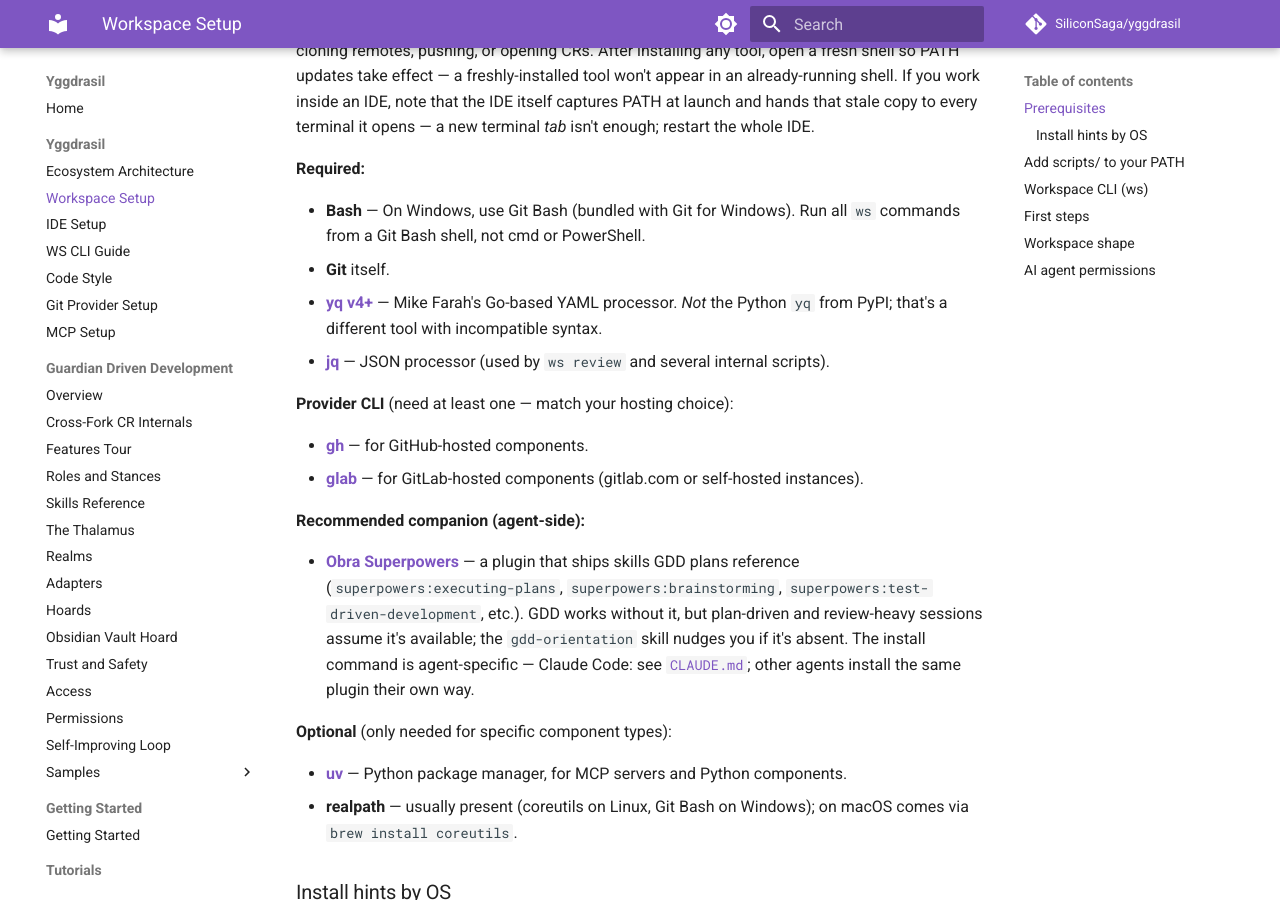
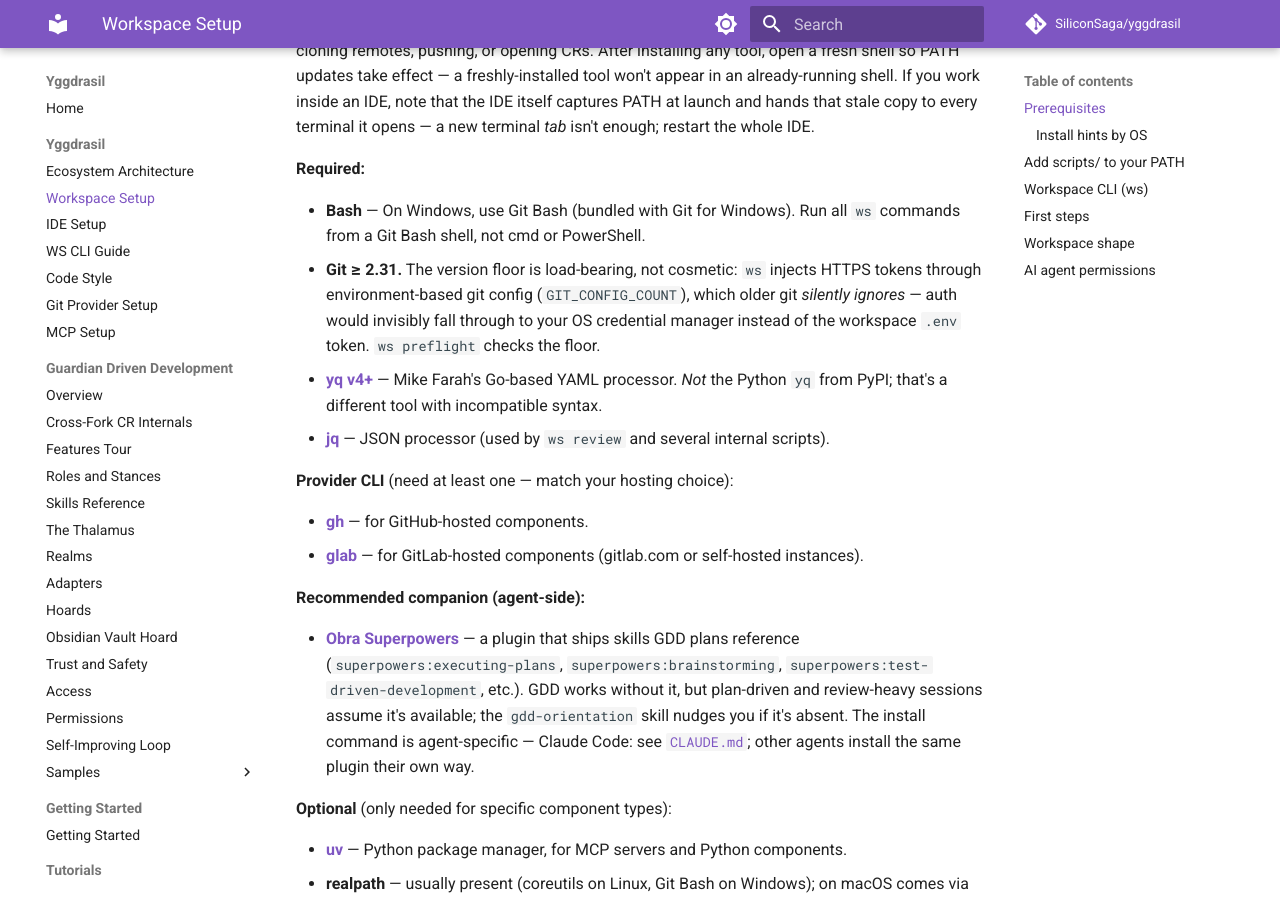
Before and after one commit to SiliconSaga/yggdrasil, an MkDocs documentation site: the page built from docs/workspace-setup.md, in a window 1280 px wide and 900 px high, scrolled down 545 px. Built offline with MkDocs 1.6.1 and Material for MkDocs 9.7.7, drawn with Linux system fonts in a browser that asks for light colours; comment, search, counter and statistics services are not loaded.

Commit message:
feat(preflight): enforce the git 2.31 token-injection floor
The GA clone-fork live e2e on a git 2.28 host caught a silent posture break: the token-injected HTTPS auth path rides GIT_CONFIG_COUNT/GIT_CONFIG_KEY_n environment entries, which git only honors from 2.31 — below that the injection is a no-op and auth invisibly falls through to whatever the OS credential manager holds (masked wherever GCM happens to hold a valid credential; surfaced by a stale GitLab one). This overturns the earlier no-version-floor disposition, which considered only GIT_CONFIG_GLOBAL.

`ws preflight` now version-checks git ≥ 2.31 with the same snippet mechanism as the yq v4 check (TDD'd via a PATH-stubbed git); workspace-setup names the floor as load-bearing, and the CHANGELOG's token-injection entry carries the requirement so the "never falls through" claim is honest.

Co-Authored-By: Claude Fable 5 <noreply@anthropic.com>

```diff
--- a/docs/workspace-setup.md
+++ b/docs/workspace-setup.md
@@ -11,7 +11,7 @@ After cloning, run `bash scripts/ws preflight` from the workspace root — it ch
 **Required:**
 
 - **Bash** — On Windows, use Git Bash (bundled with Git for Windows). Run all `ws` commands from a Git Bash shell, not cmd or PowerShell.
-- **Git** itself.
+- **Git ≥ 2.31.** The version floor is load-bearing, not cosmetic: `ws` injects HTTPS tokens through environment-based git config (`GIT_CONFIG_COUNT`), which older git *silently ignores* — auth would invisibly fall through to your OS credential manager instead of the workspace `.env` token. `ws preflight` checks the floor.
 - **[yq v4+](https://github.com/mikefarah/yq)** — Mike Farah's Go-based YAML processor. *Not* the Python `yq` from PyPI; that's a different tool with incompatible syntax.
 - **[jq](https://jqlang.github.io/jq/)** — JSON processor (used by `ws review` and several internal scripts).
 
```
Also changed, not shown: CHANGELOG.md (+1 -1 lines), 2 other files.
